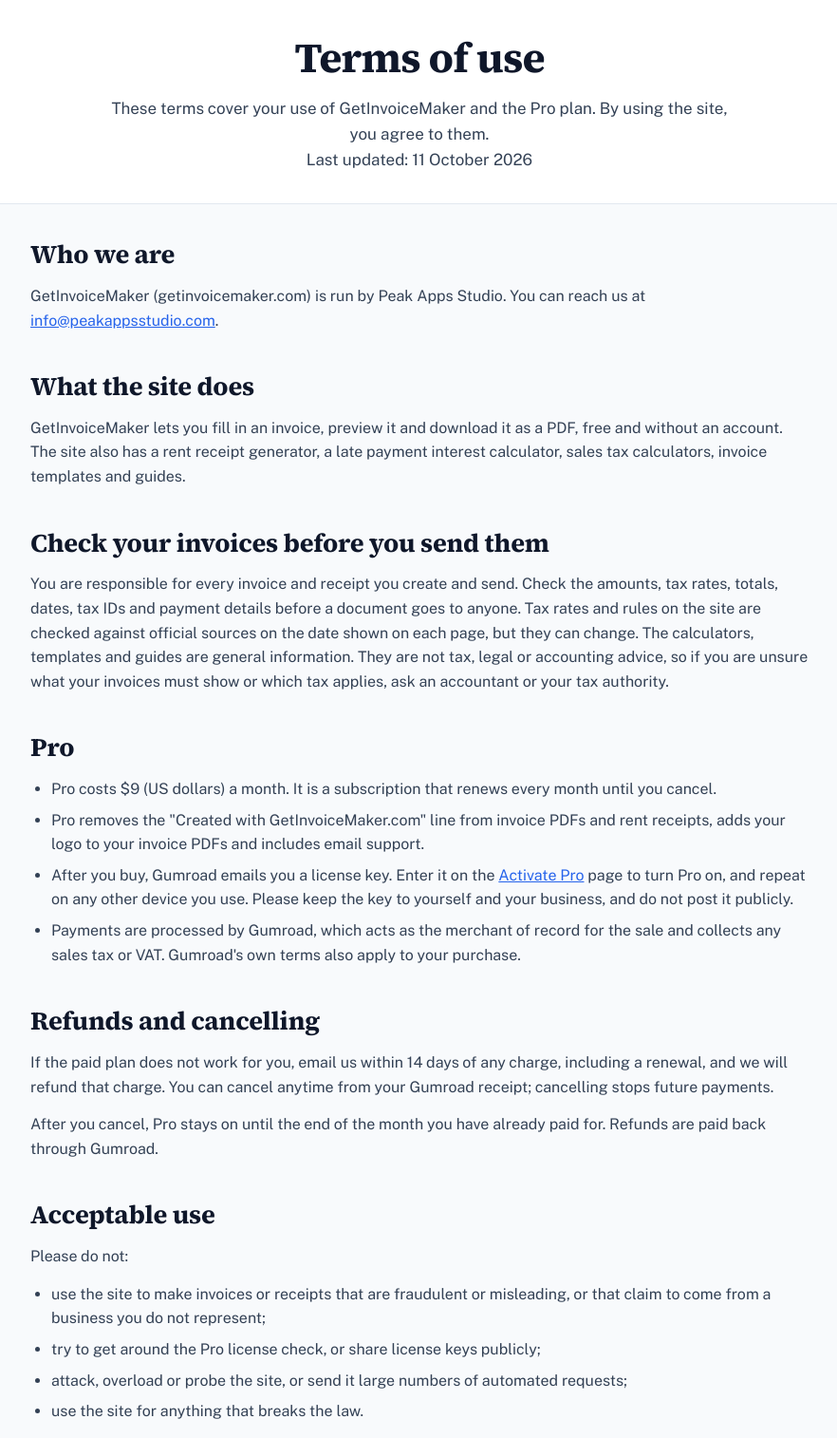
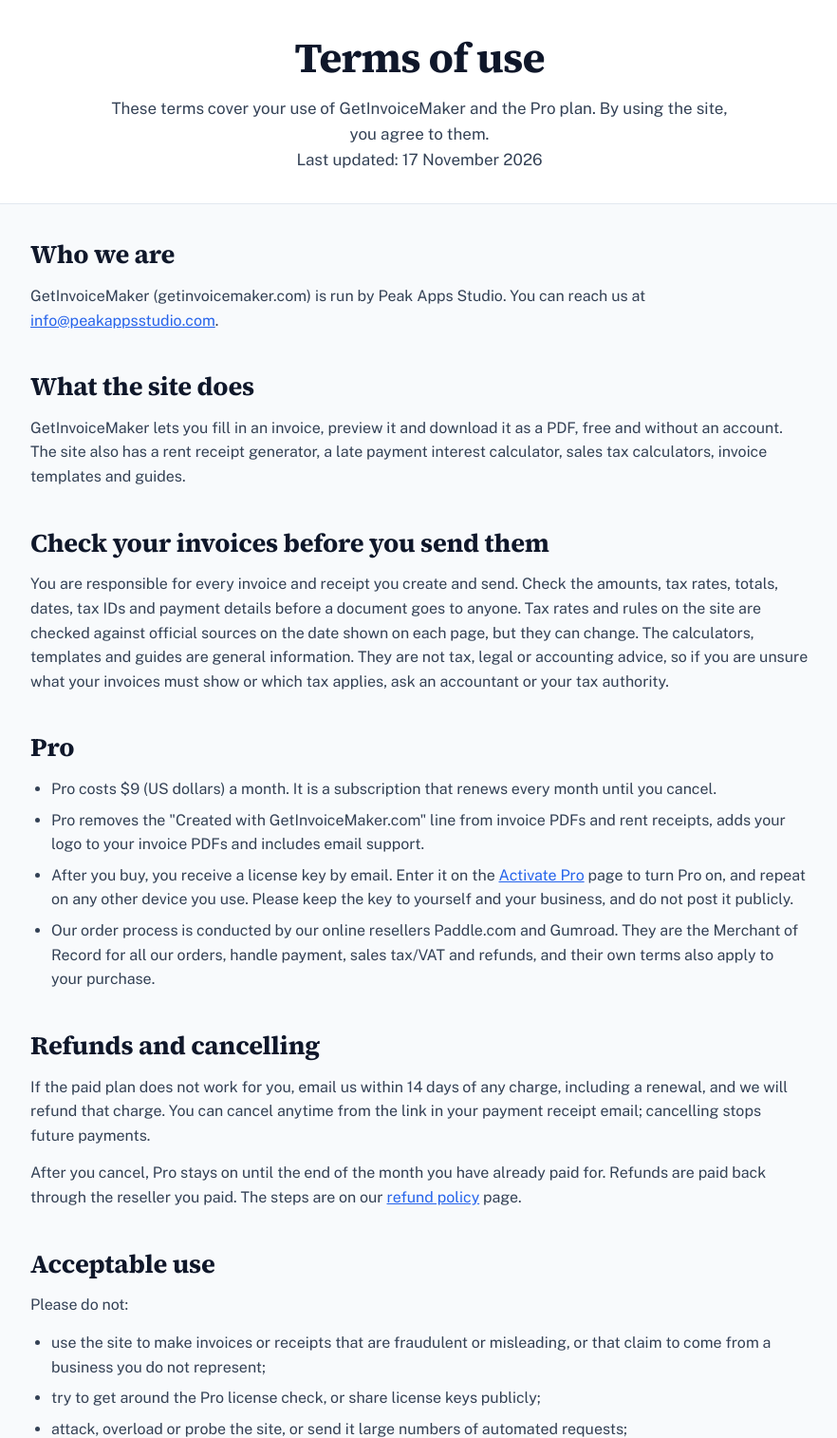
Before and after one commit to dorukctnn-rgb/invoicemaker, a Node server app: page /terms in a window 1280 px wide. Shown: the part 61-1575 px from the top of the page at 95% size, without its empty margins (198-1080 px from the left). Run offline with Node 20, Linux system fonts and the light colour scheme.

Commit message:
Legal for the payment review: /refund page, reseller wording in terms, privacy and the pricing section, refund and contact links in every footer
New /refund page (EN): Pro is $9 a month, 14-day refund on any charge including a renewal, how to ask (info@ from the purchase address), how to cancel, refunds paid back through the reseller you paid, Pro stops after a refund. Business name Peak Apps Studio on the page.

Terms: the merchant-of-record sentence names our online resellers Paddle.com and Gumroad (Merchant of Record, they handle payment, sales tax/VAT and refunds), the refund section links /refund. Privacy: Paddle added to who receives data, buying section names both resellers.

Pricing section: product, price and period as before, plus the reseller sentence and links to the refund policy and terms. Footer (legal-links): Refund policy and the contact address. /refund is in the sitemap and llms.txt.

Prices, buy buttons, Gumroad links and the activation flow are unchanged.

Tests: test/legal.test.js (pages answer 200, required wording, footer links, sitemap, no AI wording).

Co-Authored-By: Claude Sonnet 5.5 <noreply@anthropic.com>

```diff
--- a/public/llms.txt
+++ b/public/llms.txt
@@ -54,4 +54,5 @@ Every guide names its official source and the date it was last checked. Rates re
 - [All guides (blog)](https://getinvoicemaker.com/blog)
 - [Privacy policy](https://getinvoicemaker.com/privacy)
 - [Terms](https://getinvoicemaker.com/terms)
+- [Refund policy](https://getinvoicemaker.com/refund)
 - Contact: info@peakappsstudio.com
--- a/server.js
+++ b/server.js
@@ -171,7 +171,7 @@ const HOW_TO_PAGES = [
 
 const CONTENT_UPDATED = '2026-09-24';
 const PAGES_UPDATED = '2026-10-07';
-const LEGAL_UPDATED = '2026-10-11';
+const LEGAL_UPDATED = '2026-11-17';
 BLOG_POSTS.forEach(post => {
   if (BLOG_CONTENT[post.slug]) post.content = BLOG_CONTENT[post.slug];
   const words = post.content.replace(/<[^>]+>/g, ' ').split(/\s+/).filter(Boolean).length;
@@ -290,6 +290,7 @@ HOW_TO_PAGES.forEach(page => {
 app.get('/activate', withPro, (req, res) => res.render('activate'));
 app.get('/privacy', (req, res) => res.render('privacy'));
 app.get('/terms', (req, res) => res.render('terms'));
+app.get('/refund', (req, res) => res.render('refund'));
 
 pro.register(app);
 
@@ -385,7 +386,8 @@ function sitemapEntries() {
     { loc: '/free-invoice-generator-uae', lastmod: '2026-11-10' },
     { loc: '/free-invoice-generator-india', lastmod: '2026-11-10' },
     { loc: '/privacy', lastmod: LEGAL_UPDATED },
-    { loc: '/terms', lastmod: LEGAL_UPDATED }
+    { loc: '/terms', lastmod: LEGAL_UPDATED },
+    { loc: '/refund', lastmod: LEGAL_UPDATED }
   ];
   INDUSTRIES.forEach(i => urls.push({ loc: '/invoice-template-' + i.slug, lastmod: PAGES_UPDATED }));
   COUNTRIES.forEach(c => {
--- a/views/index.ejs
+++ b/views/index.ejs
@@ -110,7 +110,7 @@
         <a class="btn" href="#gen">Pro is active in this browser</a>
       <% } else if (checkout.available) { %>
         <a class="btn" href="<%= checkout.url %>" rel="noopener">Get Pro: <%= proPrice.label %></a>
-        <p class="muted">Paid through Gumroad. After paying, paste the license key from your receipt on the <a href="/activate">activation page</a>.</p>
+        <p class="muted">Billed monthly, cancel anytime. Our order process is conducted by our online resellers Paddle.com and Gumroad, the Merchant of Record: they handle payment, tax and refunds. After paying, paste the license key from your receipt on the <a href="/activate">activation page</a>. See the <a href="/refund">refund policy</a> and the <a href="/terms">terms</a>.</p>
       <% } else { %>
         <p class="muted">Pro checkout is paused while we update it. The free generator is not affected. Already a customer? <a href="/activate">Activate with your license key</a>.</p>
       <% } %>
--- a/views/partials/legal-links.ejs
+++ b/views/partials/legal-links.ejs
@@ -1 +1 @@
-<a href="/privacy">Privacy policy</a><a href="/terms">Terms of use</a>
+<a href="/privacy">Privacy policy</a><a href="/terms">Terms of use</a><a href="/refund">Refund policy</a><a href="mailto:info@peakappsstudio.com">info@peakappsstudio.com</a>
--- a/views/terms.ejs
+++ b/views/terms.ejs
@@ -1,7 +1,7 @@
 <%
   var pageUrl = siteUrl + '/terms';
   var title = 'Terms of Use | GetInvoiceMaker';
-  var desc = 'Terms for GetInvoiceMaker: what the free invoice generator does, checking your invoices, the $9 a month Pro plan sold through Gumroad, refunds and liability.';
+  var desc = 'Terms for GetInvoiceMaker: what the free invoice generator does, checking your invoices, the $9 a month Pro plan sold through our online resellers, refunds and liability.';
 %><!DOCTYPE html>
 <html lang="en">
 <head>
@@ -22,7 +22,7 @@
   <div class="in">
     <h1>Terms of use</h1>
     <p class="lede">These terms cover your use of GetInvoiceMaker and the Pro plan. By using the site, you agree to them.</p>
-    <p class="lede">Last updated: 11 October 2026</p>
+    <p class="lede">Last updated: 17 November 2026</p>
   </div>
 </section>
 <div class="wrap prose">
@@ -39,13 +39,13 @@
   <ul>
     <li>Pro costs $9 (US dollars) a month. It is a subscription that renews every month until you cancel.</li>
     <li>Pro removes the "Created with GetInvoiceMaker.com" line from invoice PDFs and rent receipts, adds your logo to your invoice PDFs and includes email support.</li>
-    <li>After you buy, Gumroad emails you a license key. Enter it on the <a href="/activate">Activate Pro</a> page to turn Pro on, and repeat on any other device you use. Please keep the key to yourself and your business, and do not post it publicly.</li>
-    <li>Payments are processed by Gumroad, which acts as the merchant of record for the sale and collects any sales tax or VAT. Gumroad's own terms also apply to your purchase.</li>
+    <li>After you buy, you receive a license key by email. Enter it on the <a href="/activate">Activate Pro</a> page to turn Pro on, and repeat on any other device you use. Please keep the key to yourself and your business, and do not post it publicly.</li>
+    <li>Our order process is conducted by our online resellers Paddle.com and Gumroad. They are the Merchant of Record for all our orders, handle payment, sales tax/VAT and refunds, and their own terms also apply to your purchase.</li>
   </ul>
 
   <h2>Refunds and cancelling</h2>
-  <p>If the paid plan does not work for you, email us within 14 days of any charge, including a renewal, and we will refund that charge. You can cancel anytime from your Gumroad receipt; cancelling stops future payments.</p>
-  <p>After you cancel, Pro stays on until the end of the month you have already paid for. Refunds are paid back through Gumroad.</p>
+  <p>If the paid plan does not work for you, email us within 14 days of any charge, including a renewal, and we will refund that charge. You can cancel anytime from the link in your payment receipt email; cancelling stops future payments.</p>
+  <p>After you cancel, Pro stays on until the end of the month you have already paid for. Refunds are paid back through the reseller you paid. The steps are on our <a href="/refund">refund policy</a> page.</p>
 
   <h2>Acceptable use</h2>
   <p>Please do not:</p>
```
Also changed, not shown: test/legal.test.js (added, +75 -0 lines), views/privacy.ejs (+6 -5 lines), views/refund.ejs (added, +55 -0 lines).
